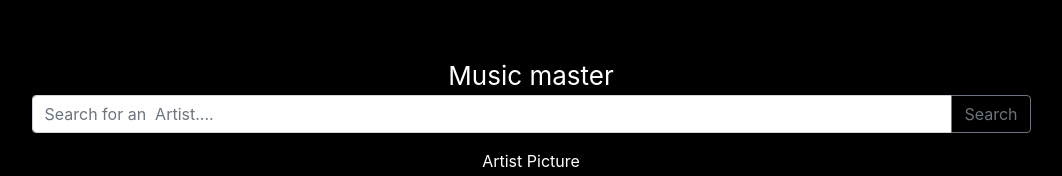
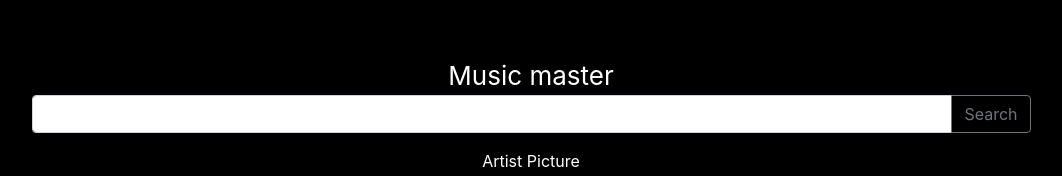
Before and after one commit to ramandy007/musicMaster, a React (Create React App) app: page / in a window 1280 px wide. Shown: the top 176 px of the page, without its empty margins (109-1171 px from the left). Built offline with nearby package versions, Linux system fonts and the light colour scheme.

Commit message:
Bootstrapped withut bugs

```diff
--- a/src/App.jsx
+++ b/src/App.jsx
@@ -19,7 +19,7 @@ class App extends Component{
                 <div>
                <Form>
                     <Form.Group>
-                      <InputGroup > < Form.Control type="text" query={this.state.query} placeholder ="Search for an  Artist...." onChange={(event)=>{this.setState({query:event.target.value})}} />
+                      <InputGroup > < Form.Control type="text" value={this.state.query} placeholder ="Search for an  Artist...." onChange={(event)=>{this.setState({query:event.target.value})}} />
                       <InputGroup.Append>
                       <Button onClick={()=>{this.search()}} variant="outline-secondary">Search</Button>
                       </InputGroup.Append>
```
